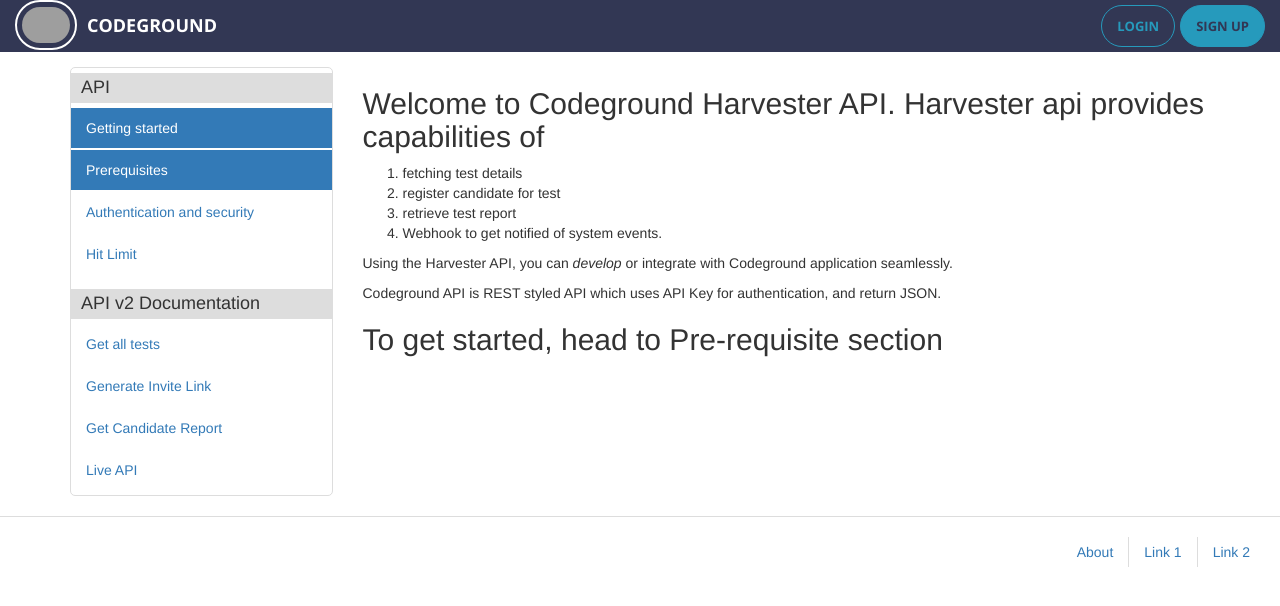
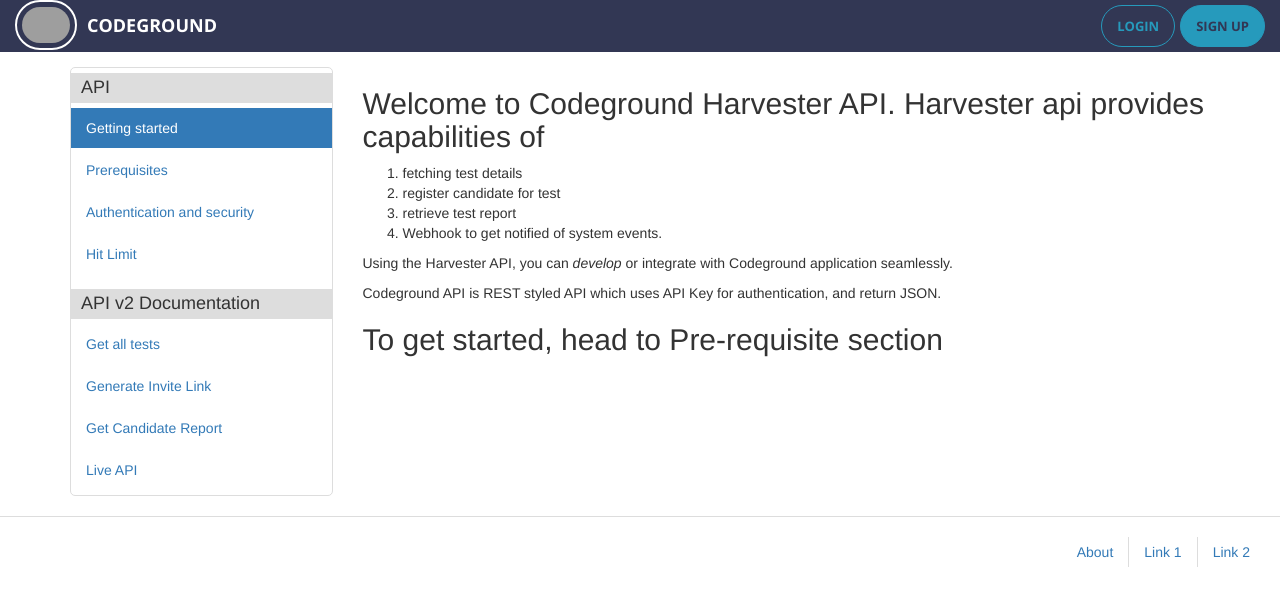
Before and after one commit to shubham18rastogi/CodeGround-API-documentation-, a Jekyll site: the page built from index.md, in a window 1280 px wide. Shown: the top 606 px of the page. Built offline with Jekyll 4.4.1, drawn with Linux system fonts in a browser that asks for light colours; grey boxes are pictures that could not be loaded.

Commit message:
color Indicator4

```diff
--- a/_layouts/default.html
+++ b/_layouts/default.html
@@ -5,14 +5,14 @@
 				<div class="nav-group">
 					<h4 class="nav-header">API</h4>
 					<ul class="nav nav-pills nav-menu nav-stacked nav-left">
-						<li class="active"><a href="getStarted.html" class="">Getting started</a></li>
-						<li class="active"><a href="prerequisites.html" >Prerequisites</a></li>
-						<li><a href="authentication.html" class="">Authentication and security</a></li>
-						<li><a href="hitLimit.html" class="">Hit Limit</a></li>
+						<li class="active"><a href="getStarted.html" >Getting started</a></li>
+						<li class="" id ="prerequisitesId"><a href="prerequisites.html" >Prerequisites</a></li>
+						<li class=""><a href="authentication.html" >Authentication and security</a></li>
+						<li class=""><a href="hitLimit.html" >Hit Limit</a></li>
 					</ul>
 					<h4 class="nav-header">API v2 Documentation</h4>
 					<ul class="nav nav-pills nav-menu nav-stacked nav-left">
-						<li><a href="getLiveTest.html" class="active" id="getLiveTestId">Get all tests</a></li>
+						<li><a href="getLiveTest.html" id="getLiveTestId">Get all tests</a></li>
 						<li><a href="generateInviteLink.html" class="">Generate Invite Link</a></li>
 						<li><a href="getCandidateReport.html" class="">Get Candidate Report</a></li>
 						<li><a href="/api/live-api" class="">Live API</a></li>
--- a/prerequisites.html
+++ b/prerequisites.html
@@ -1,5 +1,6 @@
 ---
 layout : default
 ---
-
+document.getElementByClassName('active').className = '';
+document.getElementById('prerequisitesId').className = 'active';
 {%include_relative prerequisites.md %}
```
